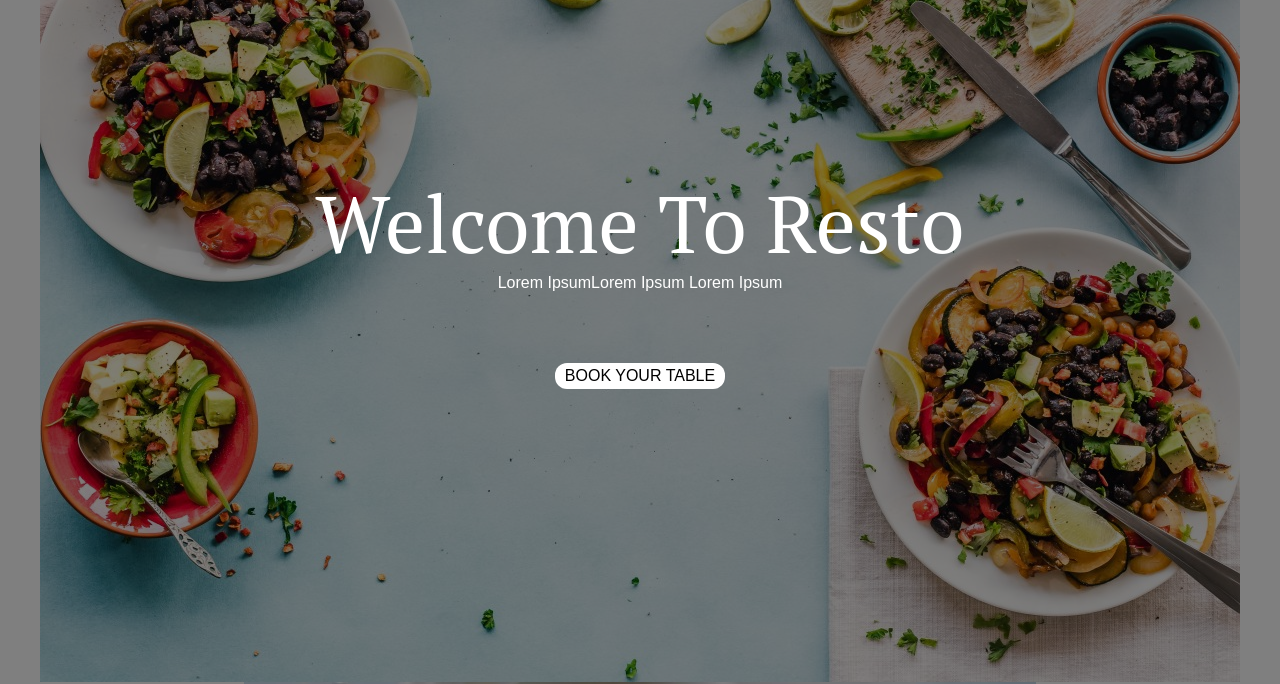
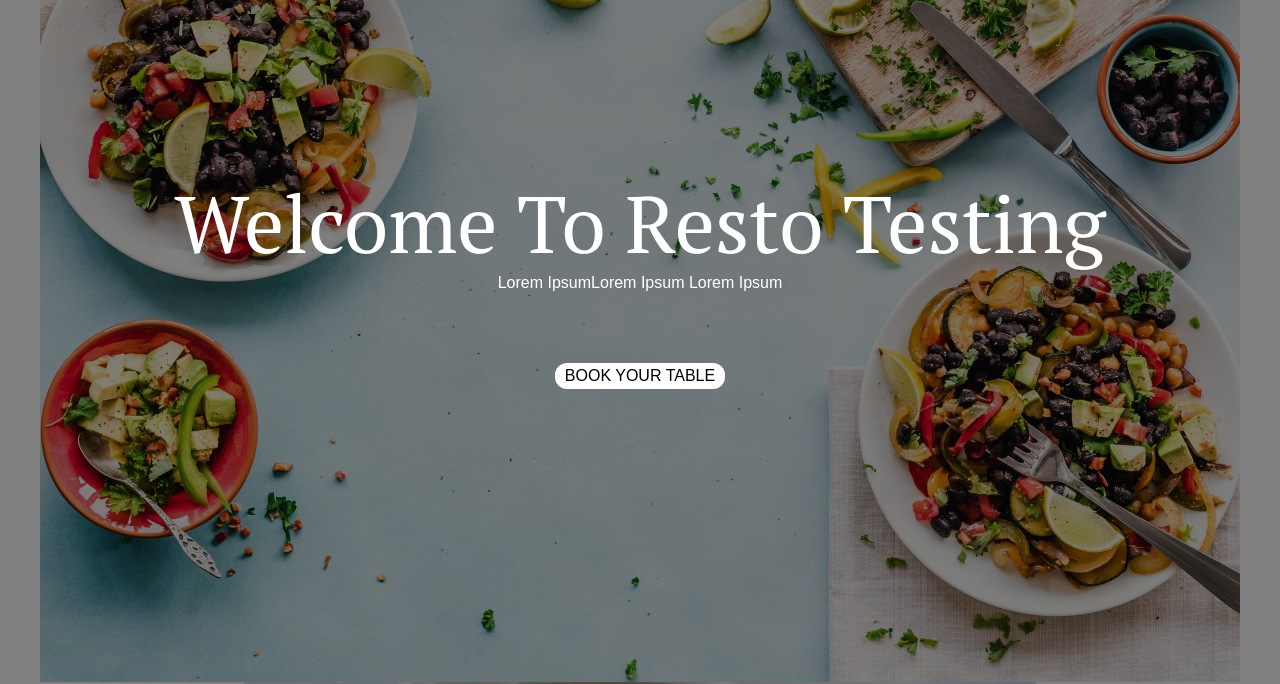
Before and after one commit to riza-ansori/Resto, a plain HTML site: page index.html in a window 1280 px wide. Shown: the part 118-802 px from the top of the page. Drawn offline with nearby package versions, Linux system fonts and the light colour scheme; some packages are replaced by stand-ins of ours; a web font is replaced by a local one.

Commit message:
perubahan title

```diff
--- a/index.html
+++ b/index.html
@@ -88,7 +88,7 @@
         <div class="content-slider">
           <div class="wrapper-text">
             <div class="container">
-              <h2 class="title-banner">Welcome To Resto</h2>
+              <h2 class="title-banner">Welcome To Resto Testing</h2>
               <p class="subs">Lorem IpsumLorem Ipsum Lorem Ipsum</p>
               <a href="#book" class="btn-small">BOOK YOUR TABLE</a>
             </div>
```
